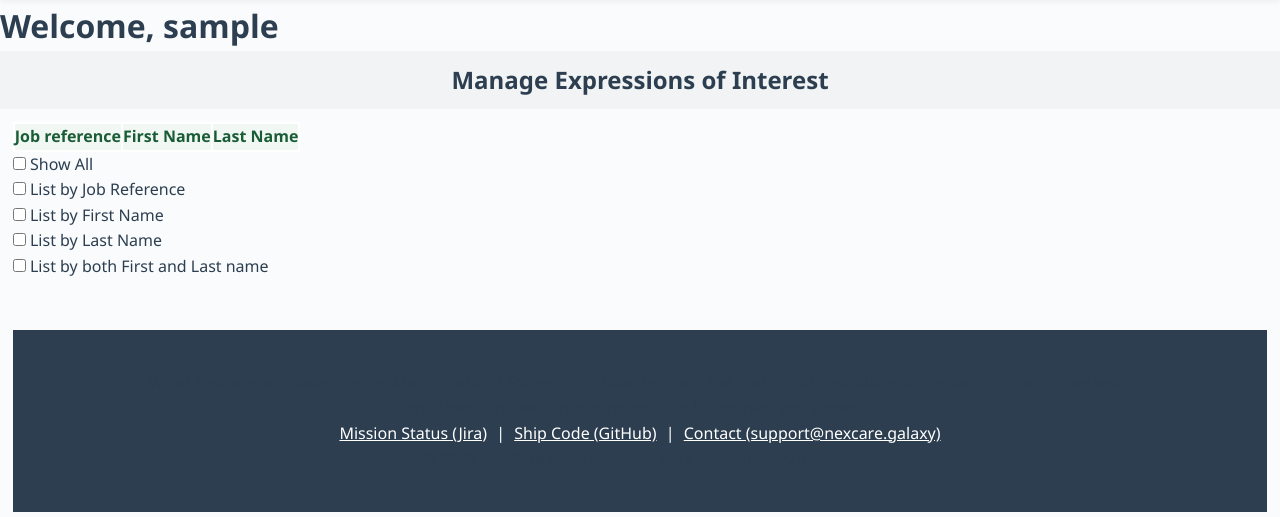
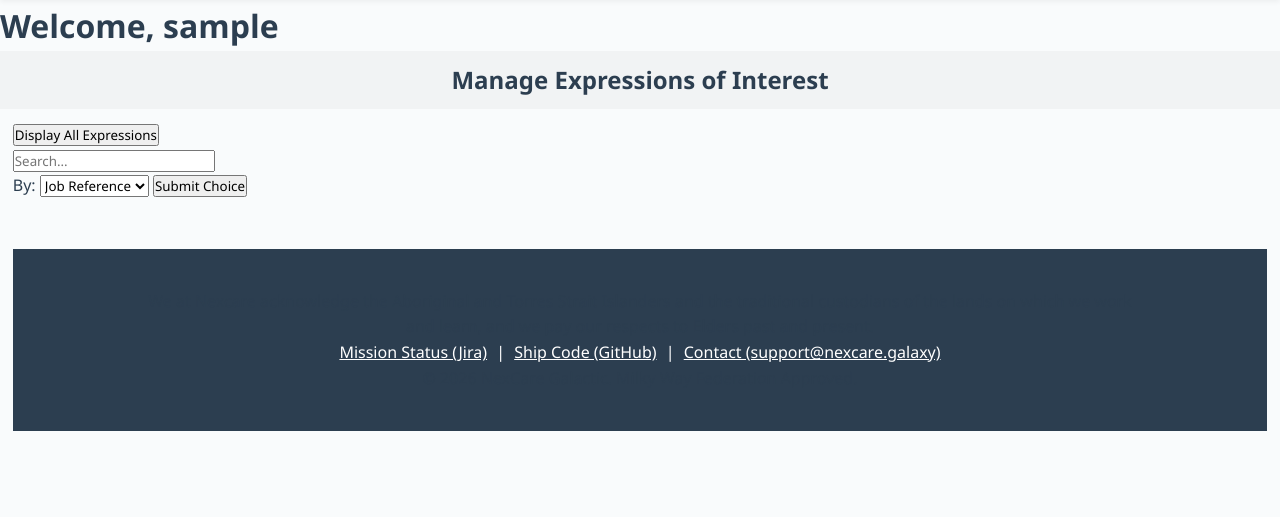
Before and after one commit to Qwofii/Web-Technology-Proj-Part-2, a PHP site: page /manage.php in a window 1280 px wide. Shown: the part 114-631 px from the top of the page. Run offline with PHP 8.4, Linux system fonts and the light colour scheme; the visitor is signed in with stand-in values (Sample User, id 1); lists and menus that the app fills with data are empty.

Commit message:
managing eoi functions in progress- display all completed

```diff
--- a/logout.php
+++ b/logout.php
@@ -2,7 +2,7 @@
 session_start();
 session_unset();
 session_destroy();
-echo "you have been logged out";
+
 header("Location: login.php");
 exit();
 
--- a/manage.php
+++ b/manage.php
@@ -1,5 +1,5 @@
 <?php
-require_once("settings.php");
+
 session_start();
 
 if (!isset($_SESSION['username'])) {
@@ -10,6 +10,11 @@ if (!isset($_SESSION['username'])) {
     header("Location: welcome.php");
     exit();
 }
+
+require_once("settings.php");
+$conn = mysqli_connect($host, $username, $password, $database);
+
+
 
 ?>
 
@@ -23,13 +28,6 @@ if (!isset($_SESSION['username'])) {
 
 <body>
 
-<?php
-session_start();
-if (!isset($_SESSION['username'])) {
-  header("Location: login.php");
-  exit();
-}
-?>
 
 <h1>Welcome, <?php echo $_SESSION['username']; ?></h1>
 
@@ -38,39 +36,110 @@ if (!isset($_SESSION['username'])) {
  <h2 class="apply-sections">Manage Expressions of Interest</h2>
       <div style="padding: 1%">
 
-        <table>
-        <tr>
-            <th>Job reference</th>
-            <th>First Name</th>
-            <th>Last Name</th>
-        </tr>
+<form method="POST" action="">
+    <button type="submit" name="submit_query" >Display All Expressions</button>
+</form>
+
+<form action="/search" method="GET" role="search">
+  <label for="site-search"></label>
+  <input type="search" id="site-search" name="search" placeholder="Search..." required>
+</form>
+
+<form action="" method= "POST">
+<label for="searchby">By:</label>
+
+<select name="searchby" id="eoi_options">
+  <option value="byJobRef">Job Reference</option>
+  <option value="firstName">First Name</option>
+  <option value="lastName">LastName</option>
+  <option value="fullName">Full Name</option>
+</select>
+ <button type="submit">Submit Choice</button>
+</form>
+
+<?php
+
+if (isset($_POST['submit_query'])) {
+
+    $stmt = $conn->prepare("SELECT * FROM eoi");
+    $stmt->execute();
+    $result = $stmt->get_result();
+
+    if ($result){
+        echo "<table>";
+        echo "<tr>";
+        echo "<th> Job reference</th>";
+        echo "<th> User ID </th>";
+        echo "<th> First Name</th>";
+        echo "<th> Last Name</th>";
+        echo "<th> Email </th>";
+        echo "<th> Phone </th>";
+        echo "<th> Skills </th>";
+        echo "<th> Other Skills </th>";
+        echo "</tr>";
+        while ($row = mysqli_fetch_assoc($result)) {
+            echo "<tr>";
+            echo "<td>" . $row['jobRef'] . "</td>";
+             echo "<td>" . $row['userID'] . "</td>";
+            echo "<td>" . $row['firstName'] . "</td>";
+            echo "<td>" . $row['lastName'] . "</td>";
+            echo "<td>" . $row['email'] . "</td>";
+            echo "<td>" . $row['phone'] . "</td>";
+            echo "<td>" . $row['skills'] . "</td>";
+            echo "<td>" . $row['otherSkills'] . "</td>";
+            echo "</tr>";
+        }
+        echo "</table>";
+    } else {
+        echo "<p> There are no expressions to display </p>";
+    }
+
+    $stmt->close();
+}
+
+if (isset($_POST['byJobRef'])) {
+    $search_input = htmlspecialchars(trim($_GET['query']));
+    $stmt = $conn->prepare("SELECT * FROM eoi WHERE jobRef = $search_input");
+    $stmt->execute();
+    $result = $stmt->get_result();
+
+    if ($result){
+        echo "<table>";
+        echo "<tr>";
+        echo "<th> Job reference</th>";
+        echo "<th> User ID </th>";
+        echo "<th> First Name</th>";
+        echo "<th> Last Name</th>";
+        echo "<th> Email </th>";
+        echo "<th> Phone </th>";
+        echo "<th> Skills </th>";
+        echo "<th> Other Skills </th>";
+        echo "</tr>";
+        while ($row = mysqli_fetch_assoc($result)) {
+            echo "<tr>";
+            echo "<td>" . $row['jobRef'] . "</td>";
+             echo "<td>" . $row['userID'] . "</td>";
+            echo "<td>" . $row['firstName'] . "</td>";
+            echo "<td>" . $row['lastName'] . "</td>";
+            echo "<td>" . $row['email'] . "</td>";
+            echo "<td>" . $row['phone'] . "</td>";
+            echo "<td>" . $row['skills'] . "</td>";
+            echo "<td>" . $row['otherSkills'] . "</td>";
+            echo "</tr>";
+        }
+        echo "</table>";
+    } else {
+        echo "<p> There are no expressions to display </p>";
+    }
+
+    $stmt->close();
+}
+
+
+?>
 
 
 
-    </table>
-        <input type="checkbox" id="showAll" name="category[]" value="showAll">
-        <label for="showAll">Show All</label>
-        <br>
-        <input
-          type="checkbox"
-          id="byJobRef"
-          name="category[]"
-          value="byJobRef">
-
-        <label for="byJobRef">List by Job Reference</label>
-        <br>
-
-        <input type="checkbox" id="byFirstName" name="category[]" value="byFirstName">
-        <label for="byFirstName">List by First Name</label>
-        <br>
-
-        <input type="checkbox" id="byLastName" name="category[]" value="byLastName">
-        <label for="byLastName">List by Last Name</label>
-        <br>
-
-        <input type="checkbox" id="byNames" name="category[]" value="byNames">
-        <label for="byNames">List by both First and Last name</label>
-        <br>
 
 
 
```
